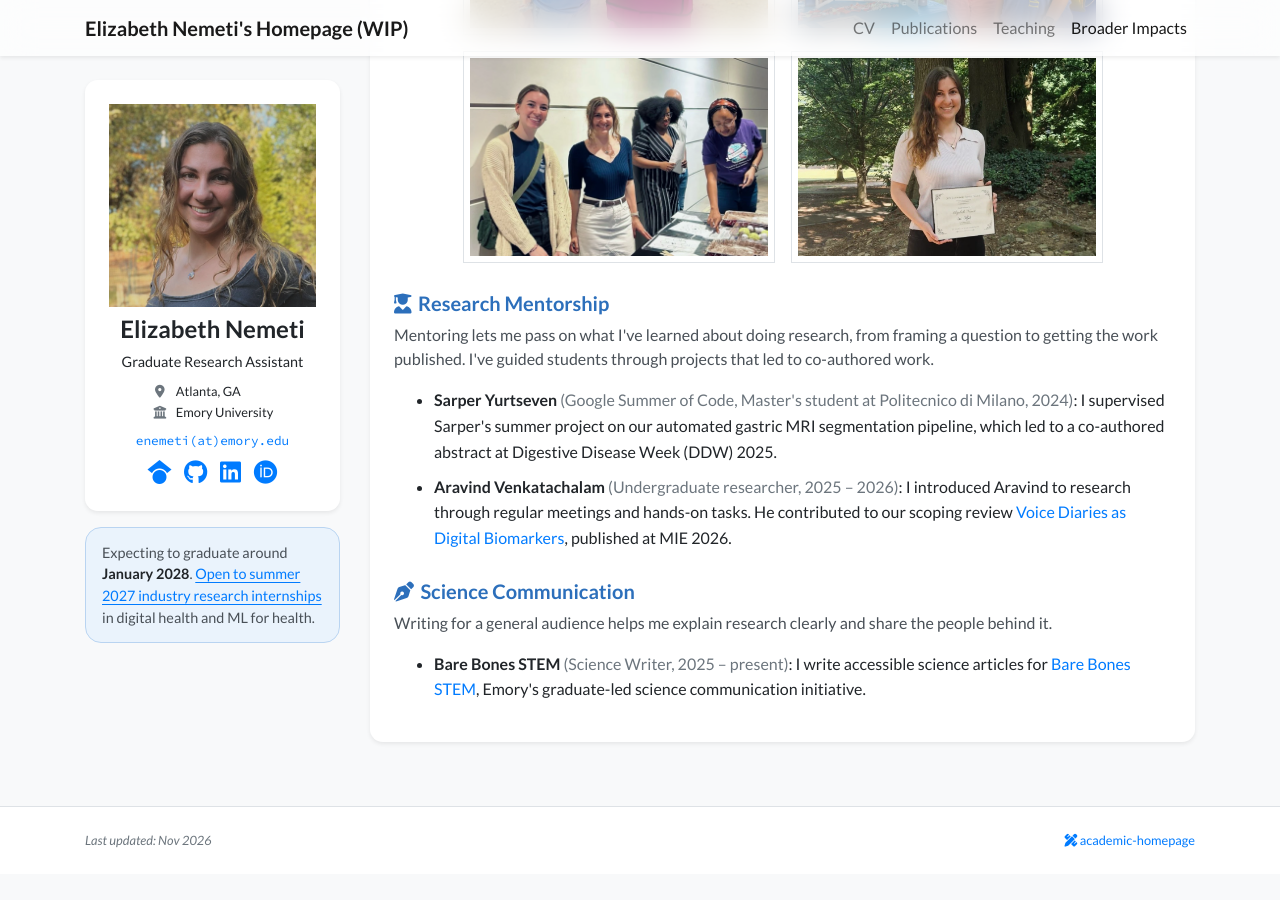
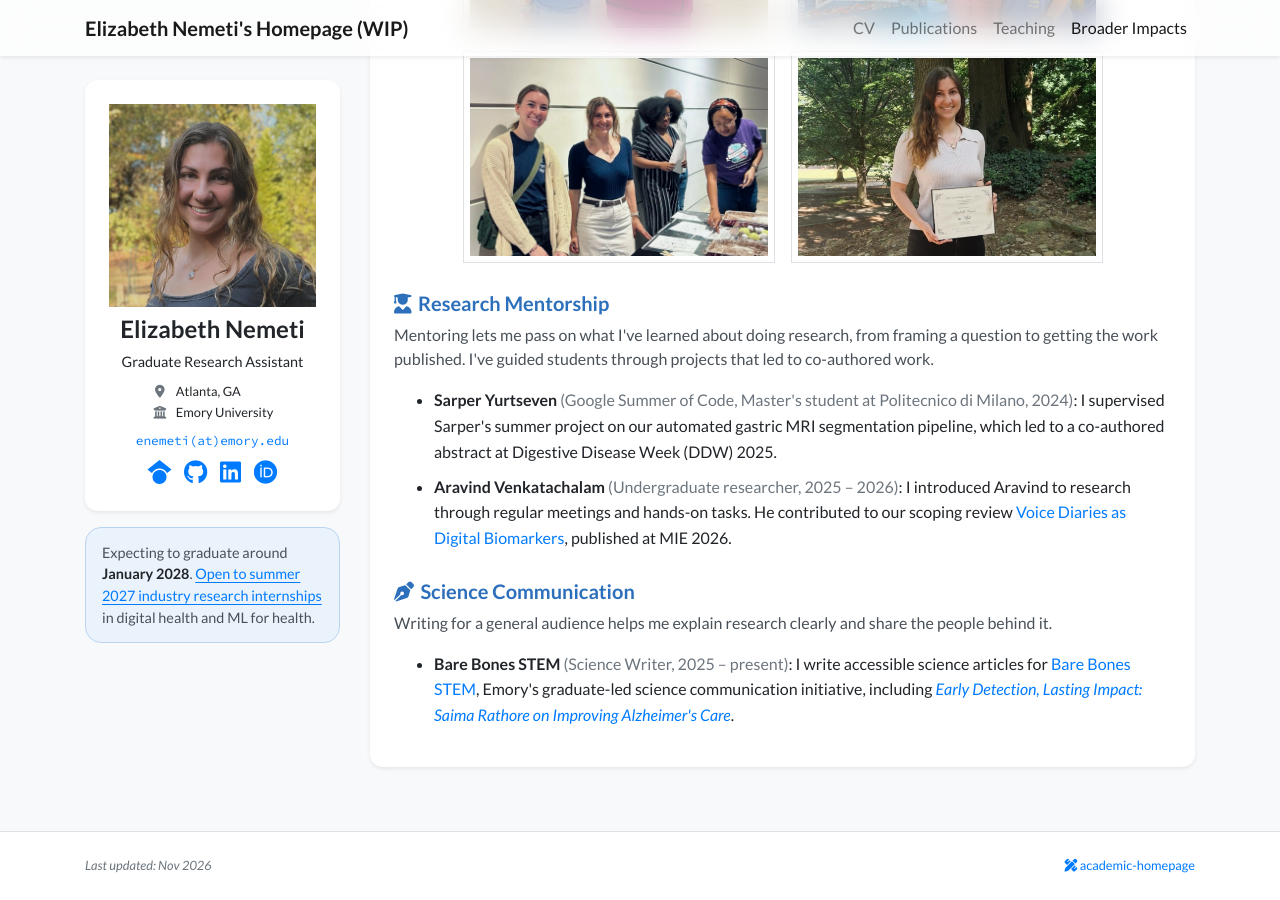
Before and after one commit to nemetielizabeth/nemetielizabeth.github.io, a Jekyll site: the page built from broader-impacts.html, in a window 1280 px wide and 900 px high, scrolled down 809 px. Built offline with Jekyll 4.4.1, drawn with Linux system fonts in a browser that asks for light colours; nearby versions of some CDN libraries; a style sheet for code colours, icons or effects is not loaded; before the commit the page ends 1683 px from its top, so only the background shows below that.

Commit message:
Link Saima Rathore article in Bare Bones STEM entry
Co-Authored-By: Claude Opus 5.5 <noreply@anthropic.com>

```diff
--- a/broader-impacts.html
+++ b/broader-impacts.html
@@ -44,7 +44,7 @@ navbar_title: Broader Impacts
                 Writing for a general audience helps me explain research clearly and share the people behind it.
             </p>
             <ul class="bi-list">
-                <li><strong>Bare Bones STEM</strong> <span class="bi-when">(Science Writer, 2025 – present)</span>: I write accessible science articles for <a href="https://www.barebonestem.org/" target="_blank">Bare Bones STEM</a>, Emory's graduate-led science communication initiative.</li>
+                <li><strong>Bare Bones STEM</strong> <span class="bi-when">(Science Writer, 2025 – present)</span>: I write accessible science articles for <a href="https://www.barebonestem.org/" target="_blank">Bare Bones STEM</a>, Emory's graduate-led science communication initiative, including <a href="https://www.barebonestem.org/blog/early-detection-lasting-impact-saima-rathore-on-improving-alzheimers-care" target="_blank"><em>Early Detection, Lasting Impact: Saima Rathore on Improving Alzheimer's Care</em></a>.</li>
             </ul>
         </div>
     </div>
```
